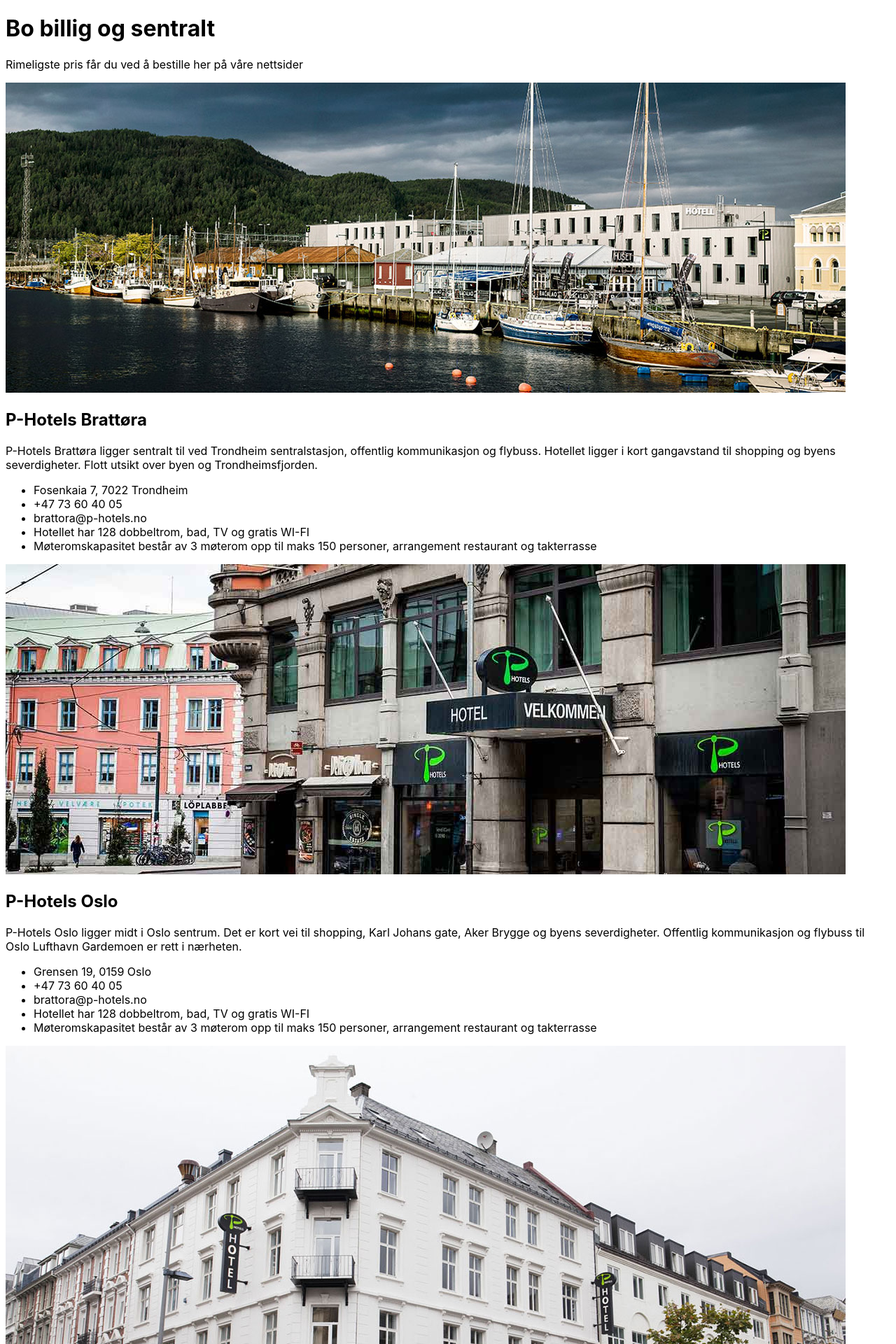
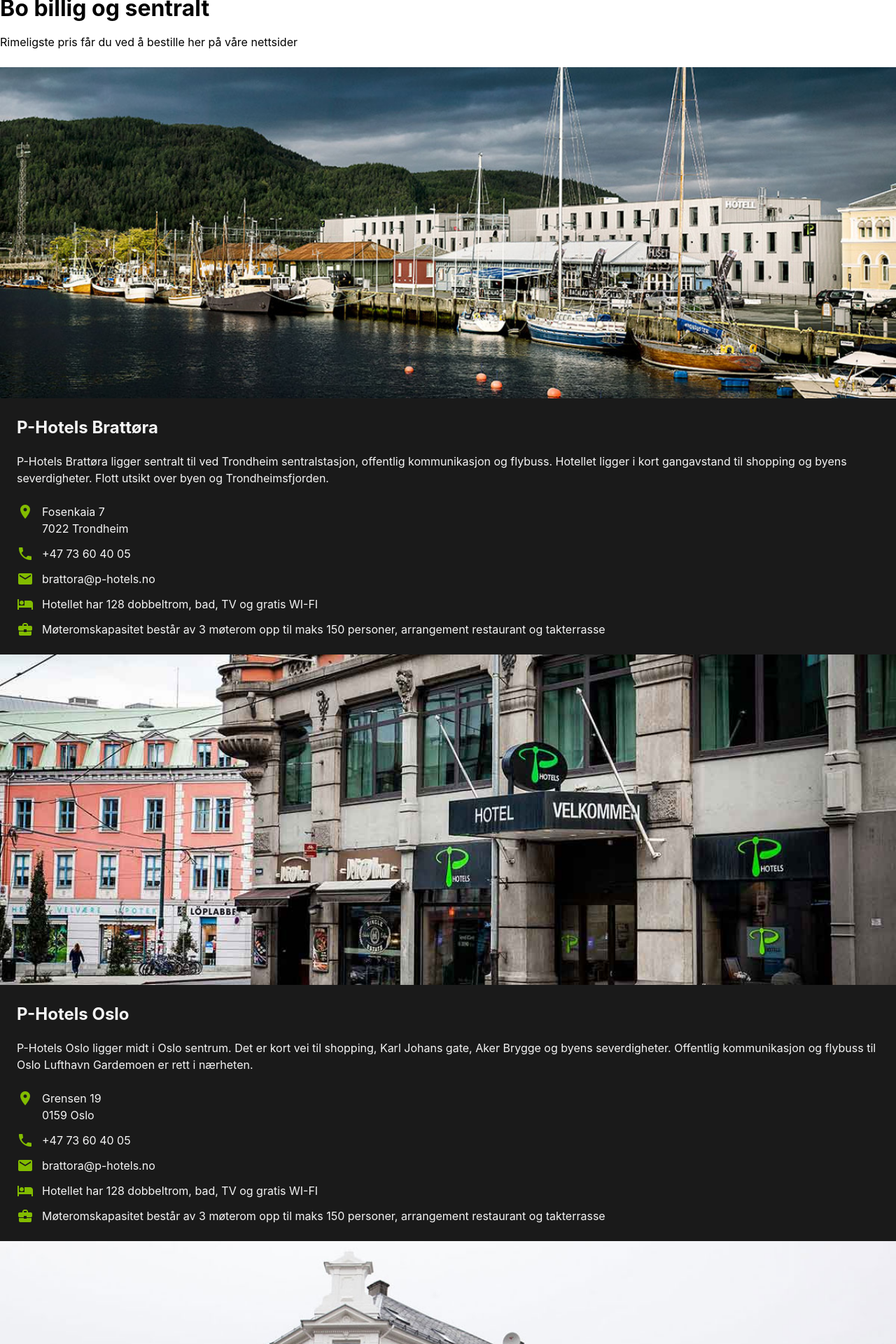
Before and after one commit to photels/photels.github.io, a Jekyll site: the page built from test.md, in a window 1280 px wide. Shown: the top 1920 px of the page at 70% size. Built offline with Jekyll 4.4.1, drawn with Linux system fonts in a browser that asks for light colours; some of the changed text lies outside the part shown.

Commit message:
Styling hotel component

```diff
--- a/_includes/component-hotel.html
+++ b/_includes/component-hotel.html
@@ -1,12 +1,16 @@
-<section>
+<section class="hotel">
   <img src="../assets/images/{{ include.content.image-src }}" alt="{{ include.content.name }}">
+  <div class="description">
   <h2>{{ include.content.name }}</h2>
   <p>{{ include.content.[include.lang].description }}</p>
-  <ul>
-    <li>{{ include.content.address }}, {{ include.content.zip }} {{ include.content.city }}</li>
-    <li>{{ include.content.phone }}</li>
-    <li>{{ include.content.email }}</li>
-    <li>{{ include.content.[include.lang].rooms }}</li>
-    <li>{{ include.content.[include.lang].conference }}</li>
-  </ul>
+  </div>
+  <div class="usp">
+    <ul>
+      <li class="address">{{ include.content.address }}<br>{{ include.content.zip }} {{ include.content.city }}</li>
+      <li class="phone">{{ include.content.phone }}</li>
+      <li class="email">{{ include.content.email }}</li>
+      <li class="rooms">{{ include.content.[include.lang].rooms }}</li>
+      <li class="conference">{{ include.content.[include.lang].conference }}</li>
+    </ul>
+  </div>
 </section>
--- a/_layouts/default.html
+++ b/_layouts/default.html
@@ -4,6 +4,7 @@
     <meta name="viewport" content="width=device-width, initial-scale=1">
     <meta charset="utf-8">
     <title>{{ page.title }} - {{ site.title }}</title>
+    <link href="https://fonts.googleapis.com/icon?family=Material+Icons" rel="stylesheet">
     <link rel="stylesheet" href="{{ "/assets/css/main.css" | relative_url }}">
   </head>
   <body>
--- a/_sass/main.scss
+++ b/_sass/main.scss
@@ -1,9 +1,55 @@
 $backgroundColor: #ffffff;
 $bodyColor: #000000;
+$color-black: #1A1A1A;
+$color-white: #f5f5f5;
+$color-green: #82BC00;
 $bodyFont: -apple-system,BlinkMacSystemFont,"Segoe UI",Helvetica,Arial,sans-serif,"Apple Color Emoji","Segoe UI Emoji","Segoe UI Symbol";
 
 body {
   background: $backgroundColor;
   color: $bodyColor;
   font-family: $bodyFont;
+  padding: 0;
+  margin: 0;
+
+  font-size: 1rem;
+  line-height: 1.5rem;
 }
+
+h1, h2, h3, h4, h5, h6, p{
+  margin: 0 0 1.5rem 0;
+}
+
+section.hotel{
+  background-color: $color-black;
+  color: $color-white;
+  overflow: hidden;
+  img{
+    width: 100%;
+    margin: 0 0 1.5rem 0;
+  }
+  div{
+    padding: 0 1.5rem;
+  }
+  ul{
+    margin: 0 0 1.5rem 0;
+    padding: 0 0 0 2.25rem;
+    list-style: none;
+    li{
+      margin: 0 0 .75rem 0;
+      position: relative;
+    }
+    li::before{
+      font-family: 'Material Icons';
+      color: $color-green;
+      font-size: 1.5rem;
+      position: absolute;
+      left: -2.25rem;
+    }
+    .address::before{content: 'place';}
+    .phone::before{content: 'phone';}
+    .email::before{content: 'mail';}
+    .rooms::before{content: 'hotel';}
+    .conference::before{content: 'business_center';}
+  }
+}
```
